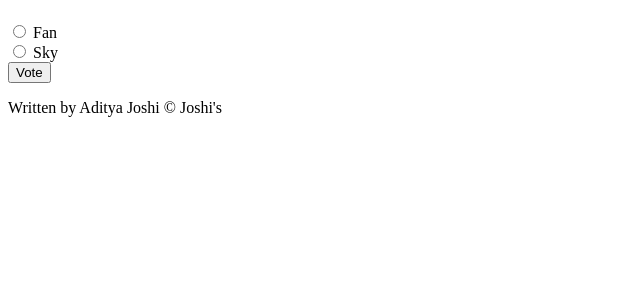
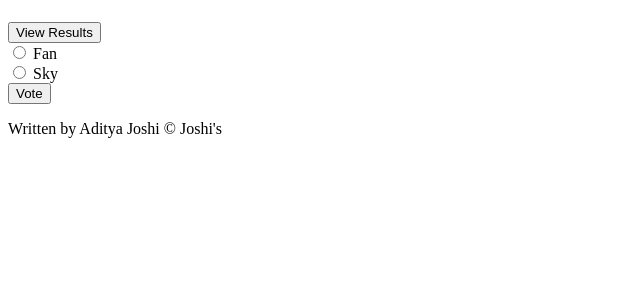
Before and after one commit to adijoshi82812/django-polling-app, a Django app: page /polls/1/ in a window 1280 px wide. Shown: the part 58-358 px from the top of the page, without its empty margins (0-640 px from the left). Run offline with Django 3.2, Linux system fonts and the light colour scheme; data comes from the database, SQL or seed files in the repository.

Commit message:
Added the view results button

```diff
--- a/mysite/polls/templates/polls/detail.html
+++ b/mysite/polls/templates/polls/detail.html
@@ -12,6 +12,7 @@
         <h1>Votes for {{ q.question_text }}</h1>
     </header>
     <main>
+        <a href="{% url 'polls:results' q.id %}"><button>View Results</button></a><br />
         {% if error_message %}<p><strong>{{ error_message }}</strong></p>{% endif %}
         <form action="{% url 'polls:votes' q.id %}" method="POST">
             {% csrf_token %}
```
